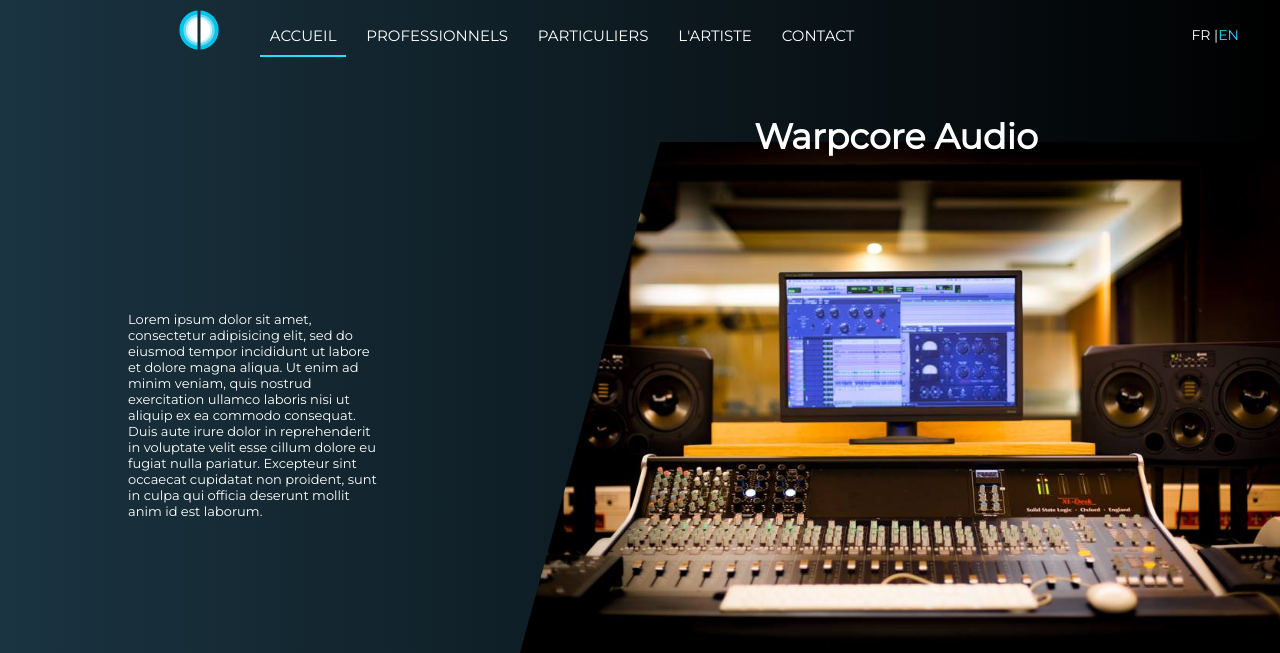
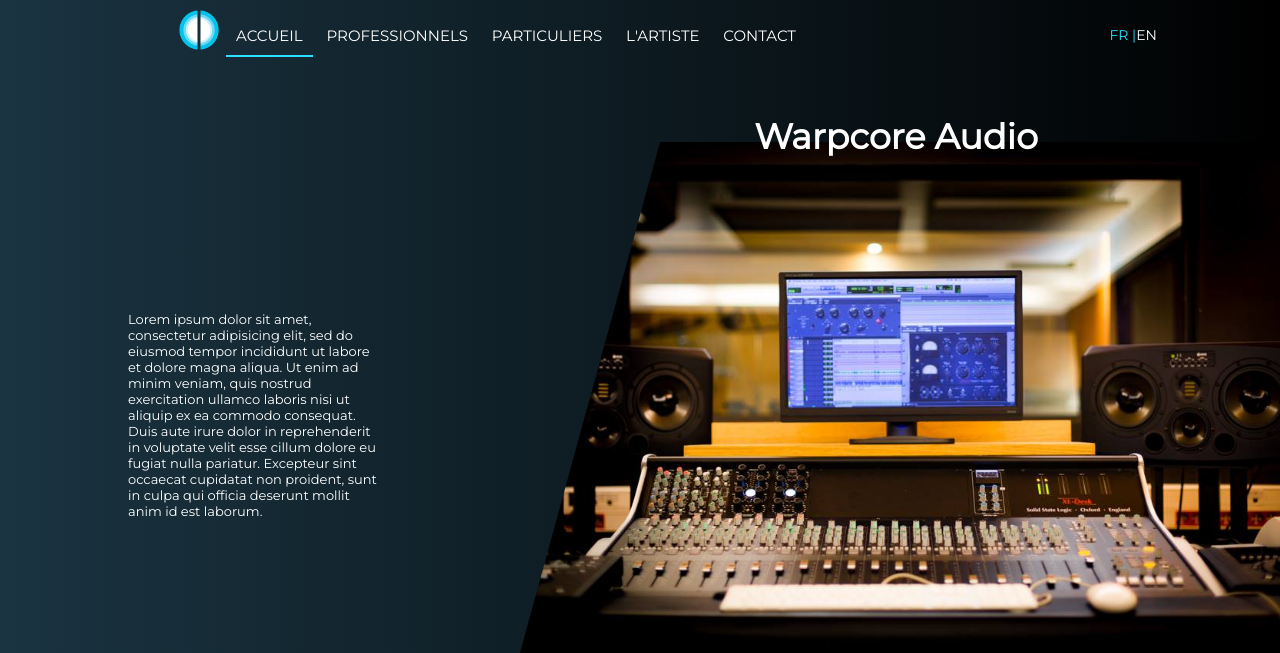
Before and after one commit to alphonseb/warpcore_audio, a PHP site: page / in a window 1280 px wide. Shown: the top 653 px of the page. Run offline with PHP 8.4, Linux system fonts and the light colour scheme.

Commit message:
update header

```diff
--- a/include/header.php
+++ b/include/header.php
@@ -26,8 +26,8 @@
            <li> <a href="#"> Contact </a><div class="underline"></div></li>
          </ul>
          <ul class="language">
-           <li><a href="#">FR | </a></li>
-           <li><a href="#" class="lg-selected"> EN</a></li>
+           <li><a href="#" class="lg-selected">FR | </a></li>
+           <li><a href="#"> EN</a></li>
          </ul>
       </nav>
       <!-- <div class="language">
--- a/src/scss/_header.scss
+++ b/src/scss/_header.scss
@@ -5,10 +5,10 @@ header {
 }
 
 nav {
-  width: 100%;
+  width: 95%;
   height: 1%;
   padding: 5px;
-  margin-left: 8%;
+  margin-left: 5%;
   display: flex;
   justify-content: space-between;
 }
--- a/styles/style.css
+++ b/styles/style.css
@@ -13,10 +13,10 @@ header {
   margin: 0 auto; }
 
 nav {
-  width: 100%;
+  width: 95%;
   height: 1%;
   padding: 5px;
-  margin-left: 8%;
+  margin-left: 5%;
   display: flex;
   justify-content: space-between; }
 
```
Also changed, not shown: 1 other file.
